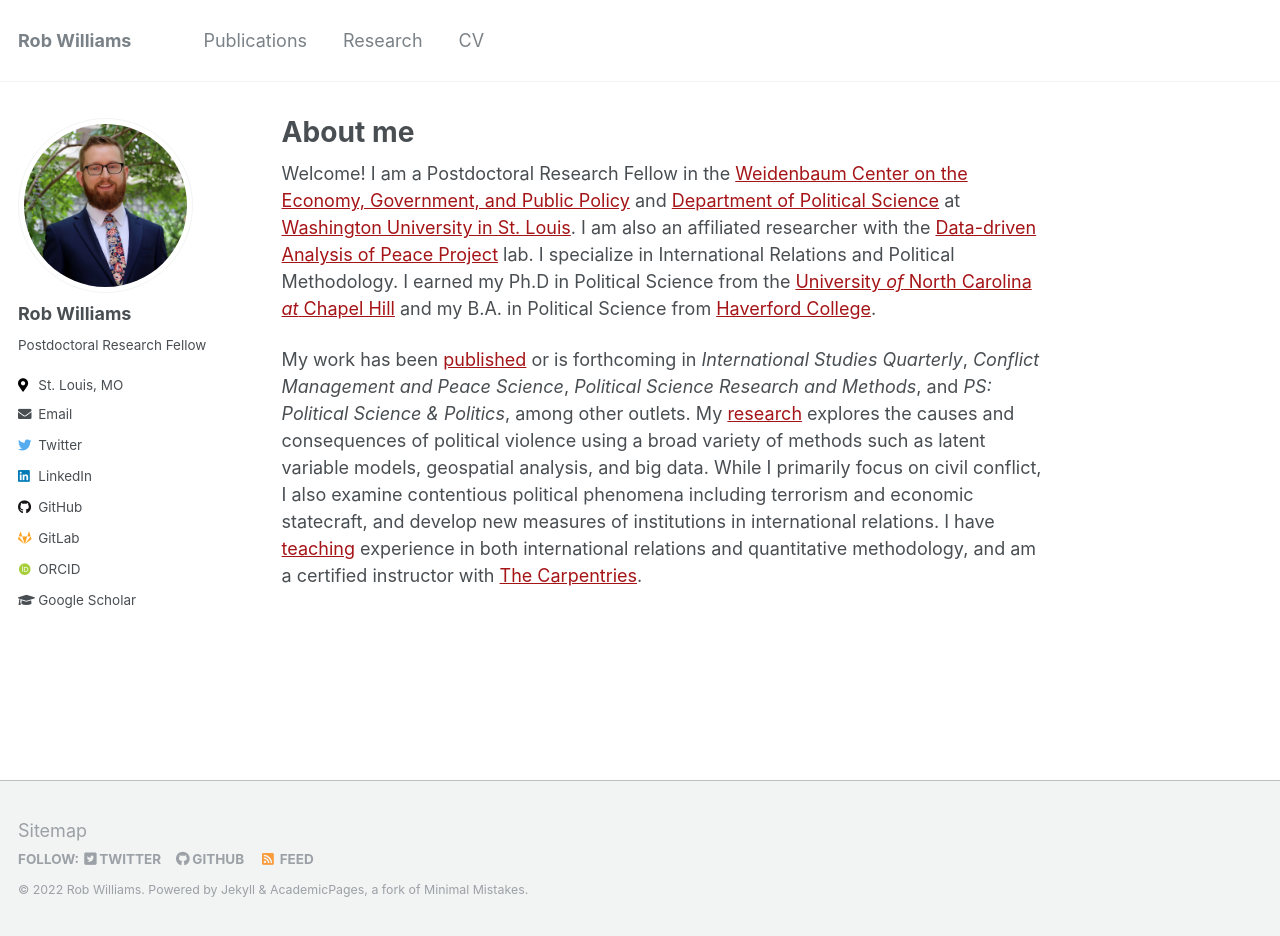
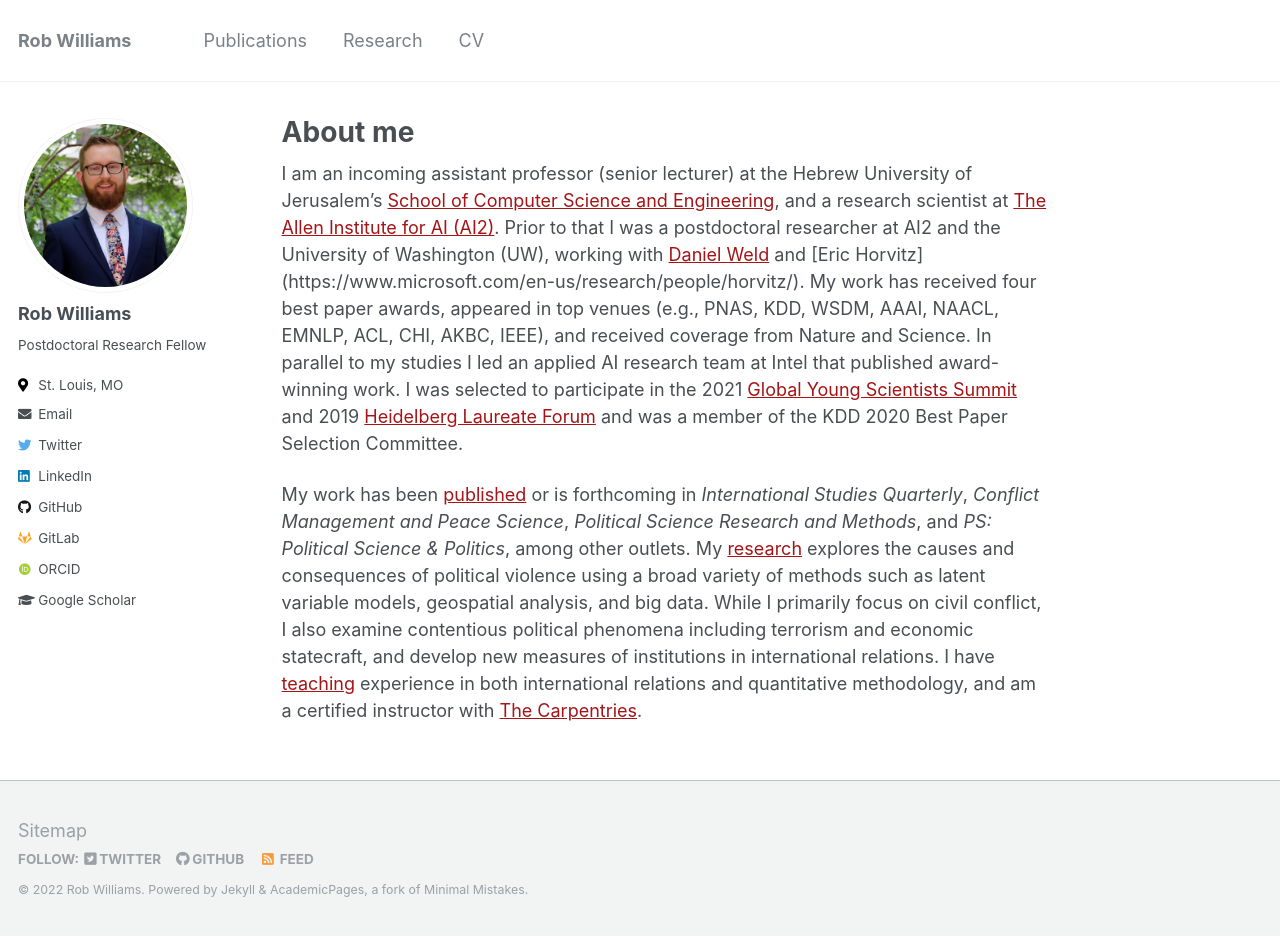
Before and after one commit to tomhoper/tomhoper.github.io, a Jekyll site: the page built from _pages/about.md, in a window 1280 px wide and 936 px high. Built offline with Jekyll 4.4.1, drawn with Linux system fonts in a browser that asks for light colours; some web fonts are replaced.

Commit message:
Update about.md

```diff
--- a/_pages/about.md
+++ b/_pages/about.md
@@ -8,16 +8,9 @@ redirect_from:
   - /about.html
 ---
 
-Welcome! I am a Postdoctoral Research Fellow in the
-[Weidenbaum Center on the Economy, Government, and Public Policy](https://wc.wustl.edu/)
-and [Department of Political Science](https://polisci.wustl.edu/) at
-[Washington University in St. Louis](https://wustl.edu/). I am also an
-affiliated researcher with the
-[Data-driven Analysis of Peace Project](https://dapp-lab.org) lab. I specialize
-in International Relations and Political Methodology. I earned my Ph.D in
-Political Science from the
-[University *of* North Carolina *at* Chapel Hill](https://www.unc.edu/) and my
-B.A. in Political Science from [Haverford College](https://www.haverford.edu/).
+I am an incoming assistant professor (senior lecturer) at the Hebrew University of Jerusalem's [School of Computer Science and Engineering](https://www.cs.huji.ac.il/), and a research scientist at [The Allen Institute for AI (AI2)](https://allenai.org/). Prior to that I was a postdoctoral researcher at AI2 and the University of Washington (UW), working with [Daniel Weld](https://www.cs.washington.edu/people/faculty/weld) and [Eric Horvitz] (https://www.microsoft.com/en-us/research/people/horvitz/). My work has received four best paper awards, appeared in top venues (e.g., PNAS, KDD, WSDM, AAAI, NAACL, EMNLP, ACL, CHI, AKBC, IEEE), and received coverage from Nature and Science. In parallel to my studies I led an applied AI research team at Intel that published award-winning work. I was selected to participate in the 2021 [Global Young Scientists Summit](https://www.nrf.gov.sg/gyss/home) and 2019 [Heidelberg Laureate Forum](https://www.heidelberg-laureate-forum.org/about-us.html) and was a member of the KDD 2020 Best Paper Selection Committee.
+
+
 
 My work has been [published](publications) or is forthcoming in
 *International Studies Quarterly*, *Conflict Management and Peace Science*,
```
